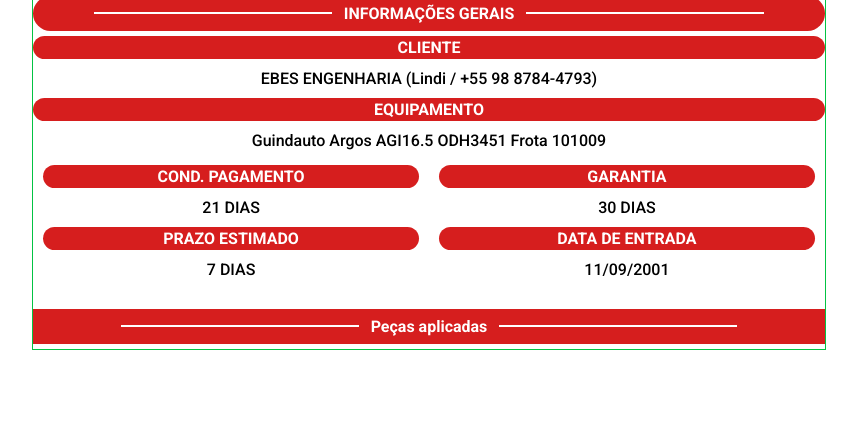
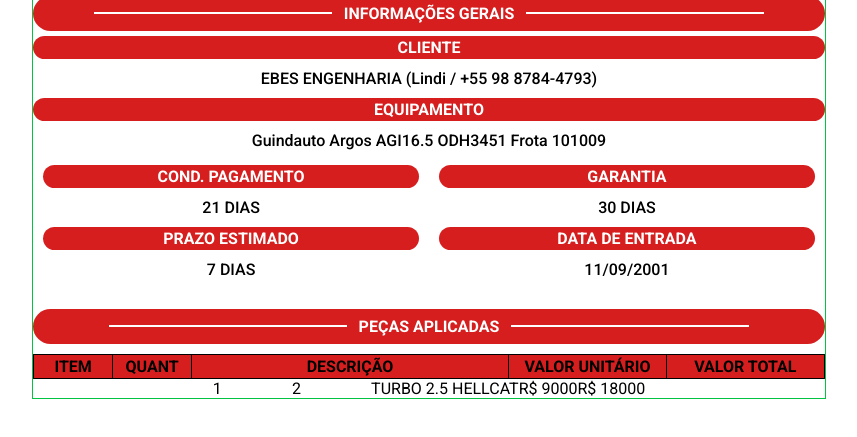
Before and after one commit to Nicholas1Front/emeg_orc, a plain HTML site: page apps/budget_plataform/budget_plataform.html in a window 1280 px wide. Shown: the part 107-544 px from the top of the page, without its empty margins (211-1068 px from the left). Drawn offline with Linux system fonts and the light colour scheme.

Commit message:
aplied-items additions

```diff
--- a/apps/budget_plataform/budget_plataform.html
+++ b/apps/budget_plataform/budget_plataform.html
@@ -437,7 +437,7 @@
                             <div class="line"></div>
                         </div>
 
-                        <h3>Peças aplicadas</h3>
+                        <h3>PEÇAS APLICADAS</h3>
 
                         <div class="line-control">
                             <div class="line"></div>
@@ -445,10 +445,22 @@
                     </div>
 
                     <div class="aplied-parts-items-title-container">
-
+                        <h4 class="item-title-h4">ITEM</h4>
+                        <h4 class="quant-title-h4">QUANT</h4>
+                        <h4 class="description-title-h4">DESCRIÇÃO</h4>
+                        <h4 class="unit-value-title-h4">VALOR UNITÁRIO</h4>
+                        <h4 class="total-value-title-h4">VALOR TOTAL</h4>
                     </div>
 
-                    <div class="aplied-parts-items"></div>
+                    <div class="aplied-parts-items-container">
+                        <div class="aplied-parts-item">
+                            <span id="aplied-parts-number-item">1</span>
+                            <span id="aplied-parts-quant">2</span>
+                            <span id="aplied-parts-description">TURBO 2.5 HELLCAT</span>
+                            <span id="aplied-parts-unit-value">R$ 9000</span>
+                            <span id="aplied-parts-total-value">R$ 18000</span>
+                        </div>
+                    </div>
                 </div>
 
             </section>
--- a/apps/budget_plataform/styles/budgetFinished.css
+++ b/apps/budget_plataform/styles/budgetFinished.css
@@ -169,10 +169,55 @@
     align-items: center;
     background-color: #d61e1e;
     padding:8px 0;
-    margin-bottom:5px;
+    margin-bottom:10px;
+    border-radius:25px;
 }
 
 .aplied-parts-introduction-title-container h3{
     width:fit-content;
     color: white;
 }
+
+.aplied-parts-items-title-container{
+    display: flex;
+    justify-content: center;
+    align-items: center;
+    width:100%;
+    background-color: #d61e1e;
+    color: #000;
+    border:1px solid #000; /*outside-border*/
+}
+
+.item-title-h4,
+.quant-title-h4{
+    width:10%;
+    text-align: center;
+    border-right:1px solid #000;
+    padding:2px 0;
+}
+
+.unit-value-title-h4,
+.total-value-title-h4{
+    width:20%;
+    text-align: center;
+    border-left:1px solid #000;
+    padding:2px 0;
+}
+
+.description-title-h4{
+    width:40%;
+    text-align: center;
+    padding:2px 0;
+}
+
+.aplied-parts-item{
+    display: flex;
+    justify-content: center;
+    align-items: center;
+    width:100%;
+}
+
+#aplied-parts-number-item,
+#aplied-parts-quant{
+    width:10%;
+}
```
